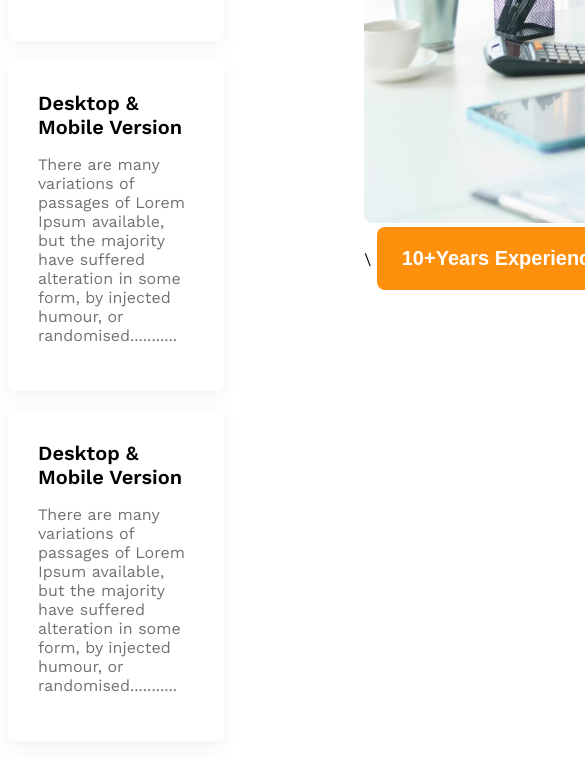
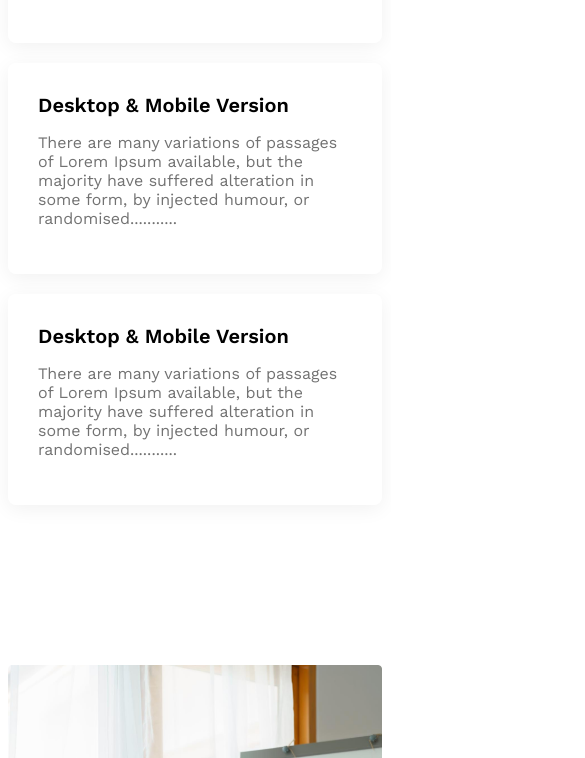
Before and after one commit to sazzadur00/g3-architect-website-repo, a plain HTML site: page index.html in a window 390 px wide. Shown: the part 3783-4541 px from the top of the page, 585 px wide, since content can reach past the window. Drawn offline with nearby package versions, Linux system fonts and the light colour scheme.

Commit message:
added experience badge and feature section

```diff
--- a/index.html
+++ b/index.html
@@ -55,47 +55,58 @@
 
         </section>
         <!--feature will enjoy-->
-        <section>
-            <div class="features display-flex">
+        <section class="features display-flex">
                 <div>
                     <h3 id="feature-section-title" class="section-title">
                         Features you will <br>love & enjoy
                     </h3>
                     <p class="text-light-gray">
-                        There are many variations of passages of Lorem Ipsum available, but the majority have suffered alteration in some form, by injected humour, or randomised words which don't look even
+                        There are many variations of passages of Lorem Ipsum available, but the majority have suffered
+                        alteration in some form, by injected humour, or randomised words which don't look even
                     </p>
                     <!--feature card container-->
                     <div class="feature-card">
                         <div class="feature-title">Desktop & Mobile Version</div>
-                        <p class="text-light-gray">There are many variations of passages of Lorem Ipsum available, but the majority have suffered alteration in some form, by injected humour, or randomised...........</p>
+                        <p class="text-light-gray">There are many variations of passages of Lorem Ipsum available, but
+                            the majority have suffered alteration in some form, by injected humour, or
+                            randomised...........</p>
                     </div>
                     <div class="feature-card">
                         <div class="feature-title">Desktop & Mobile Version</div>
-                        <p class="text-light-gray">There are many variations of passages of Lorem Ipsum available, but the majority have suffered alteration in some form, by injected humour, or randomised...........</p>
+                        <p class="text-light-gray">There are many variations of passages of Lorem Ipsum available, but
+                            the majority have suffered alteration in some form, by injected humour, or
+                            randomised...........</p>
                     </div>
                     <div class="feature-card">
                         <div class="feature-title">Desktop & Mobile Version</div>
-                        <p class="text-light-gray">There are many variations of passages of Lorem Ipsum available, but the majority have suffered alteration in some form, by injected humour, or randomised...........</p>
+                        <p class="text-light-gray">There are many variations of passages of Lorem Ipsum available, but
+                            the majority have suffered alteration in some form, by injected humour, or
+                            randomised...........</p>
                     </div>
                     <div class="feature-card">
                         <div class="feature-title">Desktop & Mobile Version</div>
-                        <p class="text-light-gray">There are many variations of passages of Lorem Ipsum available, but the majority have suffered alteration in some form, by injected humour, or randomised...........</p>
+                        <p class="text-light-gray">There are many variations of passages of Lorem Ipsum available, but
+                            the majority have suffered alteration in some form, by injected humour, or
+                            randomised...........</p>
                     </div>
                 </div>
                 <div>
+                    <div class="featured-architect">
                         <img src="images/architect.png" alt="">\
                         <button id="experience-badge" class="btn-primary">
                             <span id="experience-year">10+Years</span>
                             <span>Experience</span>
                         </button>
                     </div>
+
                 </div>
         </section>
 
         <!--some facts-->
         <section class="some-facts">
             <h3 class="section-title">Some Facts</h3>
-            <p class="text-light-gray fact-description">There are many variations of passages of Lorem Ipsum available, but the majority
+            <p class="text-light-gray fact-description">There are many variations of passages of Lorem Ipsum available,
+                but the majority
                 have suffered alteration.</p>
             <div class="facts-container">
                 <!-- .fact-card*4>img.fact-icon+h4.fact-number+h5.fact-name-->
@@ -136,7 +147,8 @@
                     Our Sponsors
                 </h3>
                 <p class="text-light-gray">
-                    There are many variations of passages of Lorem Ipsum available, but the majority have suffered alteration.
+                    There are many variations of passages of Lorem Ipsum available, but the majority have suffered
+                    alteration.
                 </p>
             </div>
             <div class="sponsors-companies">
--- a/styles/style.css
+++ b/styles/style.css
@@ -122,27 +122,45 @@ main>section {
 
 
 /*feature style*/
-.features{
+.features {
     gap: 140px;
 }
-#feature-section-title{
+
+#feature-section-title {
     border-left: 4px solid #FF900E;
     padding-left: 20px;
 }
-.feature-card{
+
+.feature-card {
     padding: 30px;
     box-shadow: 0 4px 20px 0 rgba(0, 0, 0, 0.06);
     margin-bottom: 20px;
     border-radius: 8px;
 }
-.feature-card .feature-title{
+
+.feature-card .feature-title {
     font-weight: 600;
     font-size: 1.25rem;
     margin-top: 0px;
     margin-bottom: 0px;
 }
 
+#experience-badge {
+    padding: 45px 42px;
+    font-size: 1.5rem;
+    font-weight: 500;
+    margin-left: -100px;
+    margin-top: -100px;
+}
 
+#experience-year {
+    font-size: 4rem;
+    font-weight: 700;
+}
+
+.featured-architect img {
+    width: 100%;
+}
 
 /* some facts related styles*/
 .facts-container {
@@ -203,7 +221,8 @@ main>section {
 
     .navbar,
     .nav-links,
-    .teams {
+    .teams,
+    .features {
         flex-direction: column;
     }
 
@@ -222,11 +241,18 @@ main>section {
     .our-features {
         margin-left: 20px;
     }
+
+    #experience-badge {
+        margin-top: 20px;
+        margin-left: 20px;
+    }
 }
 
 /*medium size device*/
 @media screen and (min-width: 576px) and (max-width: 992px) {
-    .teams {
+
+    .teams,
+    .features {
         flex-direction: column;
     }
 
@@ -240,4 +266,8 @@ main>section {
         gap: 50px;
         justify-items: center;
     }
+    #experience-badge{
+        margin-top: 20px;
+        margin-left: 20px;
+    }
 }
```
Lines whose indentation alone changed are shown as unchanged.
